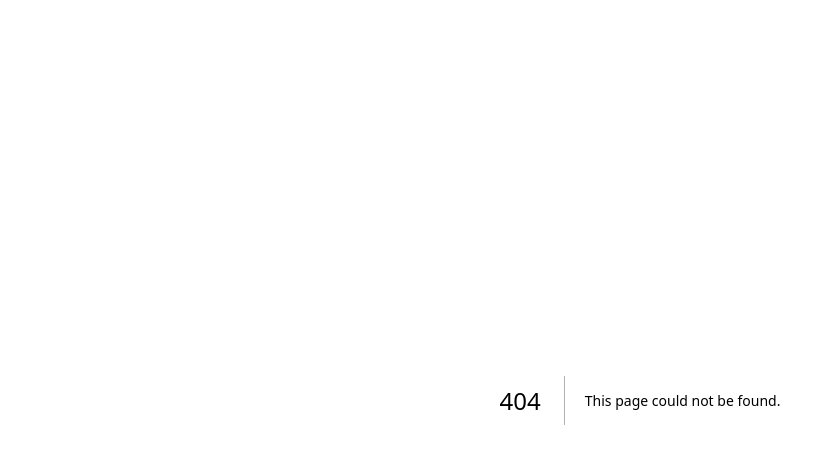
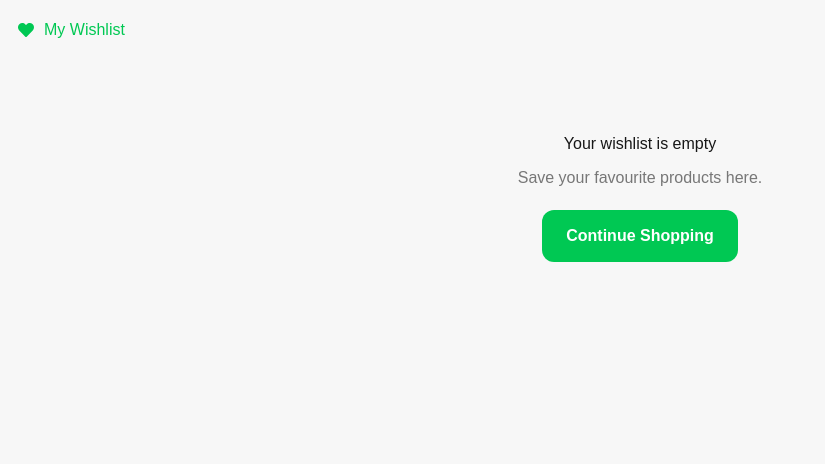
Before and after one commit to Sun06naina/Grocify-Project, a Next.js app: page /wishlist in a window 1280 px wide. Before the commit this address had no page. Shown: the top 464 px of the page, without its empty margins (0-825 px from the left). Built offline with nearby package versions, Linux system fonts and the light colour scheme; sample sign-in values are in the browser's storage.

Commit message:
Update wishlist and fix project

```diff
--- a/next.config.mjs
+++ b/next.config.mjs
@@ -1,10 +1,19 @@
+/** @type {import('next').NextConfig} */
 const nextConfig = {
   images: {
-    domains: [
-      "fakestoreapi.com",
-      "images.unsplash.com",
-      "cdn.dummyjson.com",
-      "via.placeholder.com"
+    remotePatterns: [
+      {
+        protocol: "https",
+        hostname: "images.pexels.com",
+      },
+      {
+        protocol: "https",
+        hostname: "images.unsplash.com",
+      },
+      {
+        protocol: "https",
+        hostname: "plus.unsplash.com",
+      },
     ],
   },
 };
--- /dev/null
+++ b/src/app/wishlist/page.js
@@ -0,0 +1,189 @@
+"use client";
+
+import { useEffect, useState } from "react";
+import { useRouter } from "next/navigation";
+import { FaHeart, FaTrash, FaShoppingCart } from "react-icons/fa";
+
+export default function WishlistPage() {
+  const router = useRouter();
+  const [wishlist, setWishlist] = useState([]);
+
+  useEffect(() => {
+    const isLoggedIn = localStorage.getItem("isLoggedIn");
+
+    if (isLoggedIn !== "true") {
+      alert("Please login first.");
+      router.push("/auth/login");
+      return;
+    }
+
+    const savedWishlist =
+      JSON.parse(localStorage.getItem("wishlist")) || [];
+
+    setWishlist(savedWishlist);
+  }, [router]);
+
+  const removeItem = (id) => {
+    const updated = wishlist.filter((item) => item.id !== id);
+
+    setWishlist(updated);
+    localStorage.setItem("wishlist", JSON.stringify(updated));
+  };
+
+  const addToCart = (item) => {
+    const cart =
+      JSON.parse(localStorage.getItem("cart")) || [];
+
+    const existing = cart.find((p) => p.id === item.id);
+
+    if (existing) {
+      existing.qty += 1;
+    } else {
+      cart.push({
+        id: item.id,
+        name: item.name,
+        image: item.image,
+        price: item.price,
+        qty: 1,
+      });
+    }
+
+    localStorage.setItem("cart", JSON.stringify(cart));
+
+    alert("Added to Cart");
+  };
+
+  return (
+    <main
+      style={{
+        minHeight: "100vh",
+        background: "#f7f7f7",
+        padding: "18px",
+      }}
+    >
+      <h1
+        style={{
+          display: "flex",
+          alignItems: "center",
+          gap: "10px",
+          color: "#00C853",
+          marginBottom: "25px",
+        }}
+      >
+        <FaHeart />
+        My Wishlist
+      </h1>
+
+      {wishlist.length === 0 ? (
+        <div
+          style={{
+            textAlign: "center",
+            marginTop: "90px",
+          }}
+        >
+          <h2>Your wishlist is empty</h2>
+
+          <p
+            style={{
+              color: "#777",
+              marginTop: "10px",
+            }}
+          >
+            Save your favourite products here.
+          </p>
+
+          <button
+            onClick={() => router.push("/final-home")}
+            style={{
+              marginTop: "20px",
+              background: "#00C853",
+              color: "#fff",
+              border: "none",
+              padding: "14px 24px",
+              borderRadius: "12px",
+              cursor: "pointer",
+              fontWeight: "bold",
+            }}
+          >
+            Continue Shopping
+          </button>
+        </div>
+      ) : (
+        wishlist.map((item) => (
+          <div
+            key={item.id}
+            style={{
+              background: "#fff",
+              borderRadius: "18px",
+              padding: "15px",
+              marginBottom: "18px",
+              display: "flex",
+              gap: "15px",
+              alignItems: "center",
+              boxShadow: "0 4px 12px rgba(0,0,0,.08)",
+            }}
+          >
+            <img
+              src={item.image}
+              alt={item.name}
+              style={{
+                width: "95px",
+                height: "95px",
+                objectFit: "cover",
+                borderRadius: "12px",
+              }}
+            />
+
+            <div style={{ flex: 1 }}>
+              <h3>{item.name}</h3>
+
+              <p
+                style={{
+                  color: "#00C853",
+                  fontWeight: "bold",
+                  fontSize: "18px",
+                  marginTop: "5px",
+                }}
+              >
+                ₹{item.price}
+              </p>
+
+              <button
+                onClick={() => addToCart(item)}
+                style={{
+                  marginTop: "12px",
+                  background: "#00C853",
+                  color: "#fff",
+                  border: "none",
+                  padding: "10px 18px",
+                  borderRadius: "10px",
+                  cursor: "pointer",
+                  display: "flex",
+                  alignItems: "center",
+                  gap: "8px",
+                }}
+              >
+                <FaShoppingCart />
+                Add to Cart
+              </button>
+            </div>
+
+            <button
+              onClick={() => removeItem(item.id)}
+              style={{
+                border: "none",
+                background: "#ffeaea",
+                color: "#ff3b30",
+                padding: "12px",
+                borderRadius: "12px",
+                cursor: "pointer",
+              }}
+            >
+              <FaTrash />
+            </button>
+          </div>
+        ))
+      )}
+    </main>
+  );
+}
```
